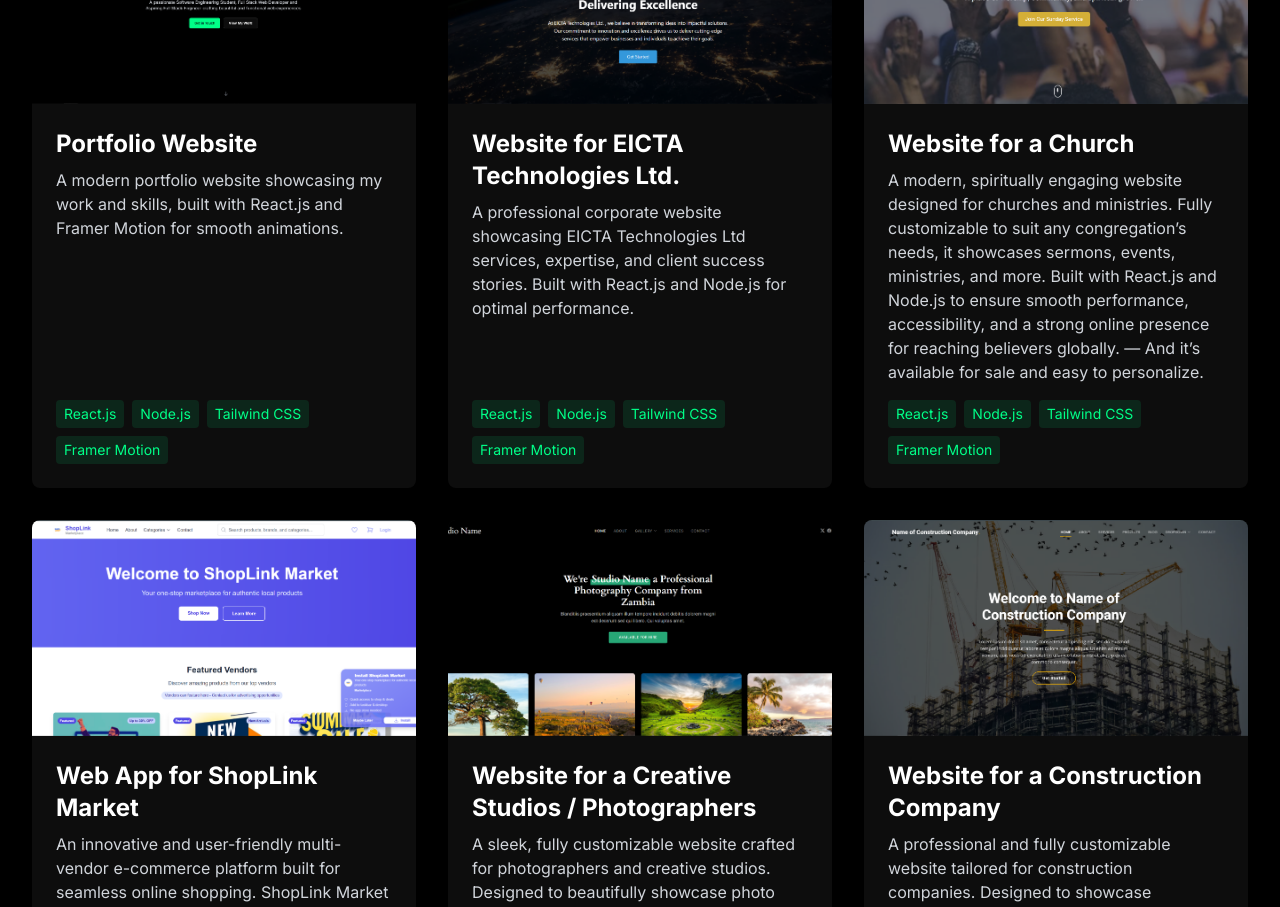
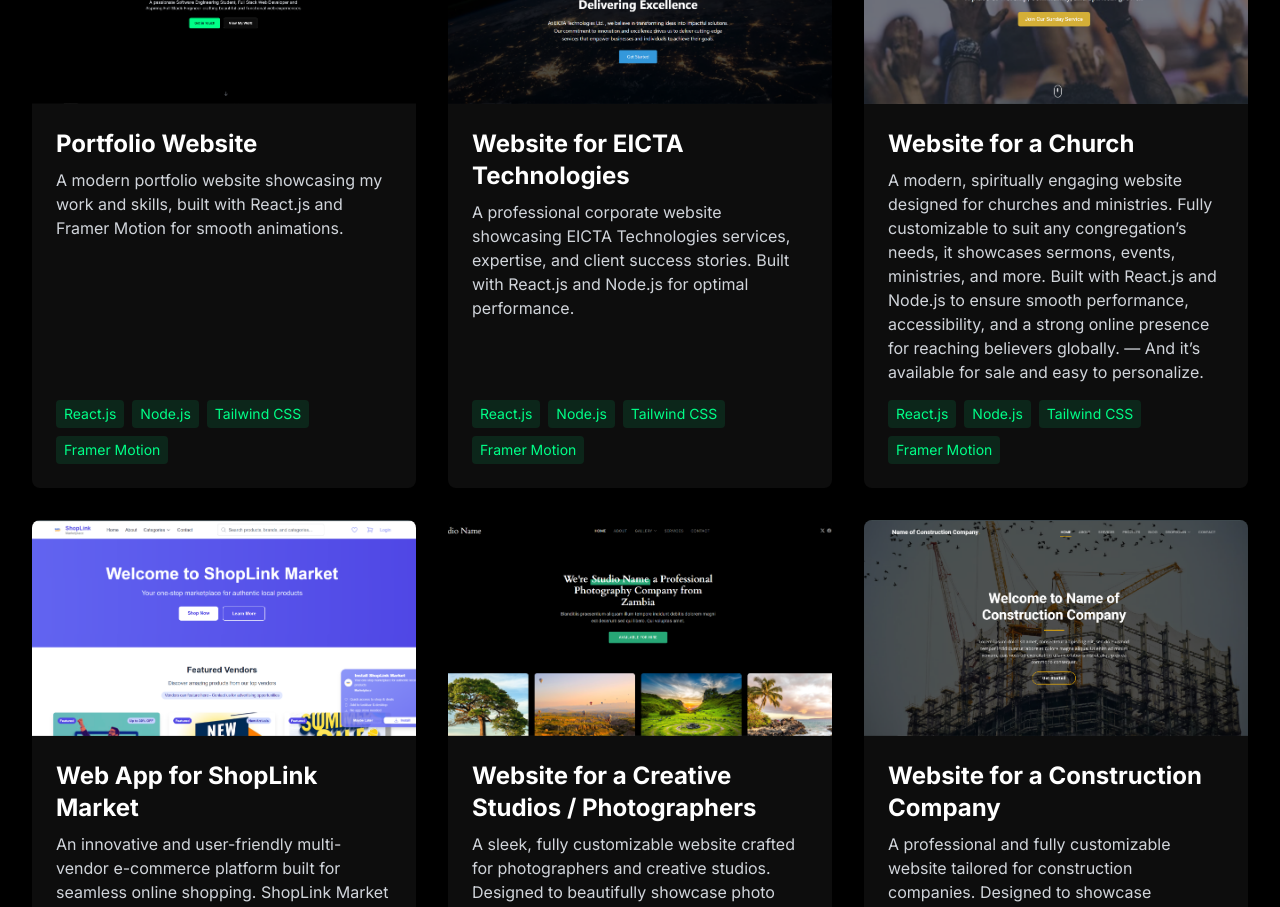
Before and after one commit to iRemainEmmanuel/my-portfolio, a React (Vite) app: page / in a window 1280 px wide. Shown: the part 3320-4227 px from the top of the page. Built offline with nearby package versions, Linux system fonts and the light colour scheme.

Commit message:
Made changes, removed the Ltd. for EICTA Technologies

```diff
--- a/src/pages/Projects.jsx
+++ b/src/pages/Projects.jsx
@@ -22,8 +22,8 @@ const Projects = () => {
     },
     {
       id: 'portfolio-2',
-      title: 'Website for EICTA Technologies Ltd.',
-      description: 'A professional corporate website showcasing EICTA Technologies Ltd services, expertise, and client success stories. Built with React.js and Node.js for optimal performance.',
+      title: 'Website for EICTA Technologies',
+      description: 'A professional corporate website showcasing EICTA Technologies services, expertise, and client success stories. Built with React.js and Node.js for optimal performance.',
       image: '/images/project2.png',
       technologies: ['React.js', 'Node.js', 'Tailwind CSS', 'Framer Motion'],
       github: '',
--- a/src/pages/Qualifications.jsx
+++ b/src/pages/Qualifications.jsx
@@ -14,7 +14,7 @@ const Qualifications = () => {
       title: 'Professional Experience',
       content: `
       <ul class="list-disc list-inside space-y-2">
-        <p><strong>EICTA Technologies Ltd.</strong> | Founder, CEO & Software Engineer</strong></p>
+        <p><strong>EICTA Technologies</strong> | Founder, CEO & Software Engineer</strong></p>
         <p class="ml-4">23<sup>rd</sup> April, 2024 – Present</p>
         <li class="ml-4">Leads the development of scalable web and mobile applications, integrating modern technologies to meet diverse client needs.</li>
         <li class="ml-4">Oversees business strategy, project management, and client acquisition, driving the company’s growth and innovation.</li>
@@ -37,7 +37,7 @@ const Qualifications = () => {
        <br />
       <ul class="list-disc list-inside space-y-2">
         <p><strong>Codveda Technologies </strong> | Web Development Intern</strong></p>
-        <p class="ml-4">14<sup>th</sup> September, 2025 – Present</p>
+        <p class="ml-4">14<sup>th</sup> September, 2025 – 14<sup>th</sup> October, 2025</p>
         <li class="ml-4">Gained practical experience in front-end and back-end web development during a structured one-month internship.</li>
         <li class="ml-4">Assisted in building responsive and user-friendly web pages using HTML, CSS, JavaScript, and React.js.</li>
         <li class="ml-4">Collaborated on real-world projects, contributing to code development, testing, and deployment.</li>
```
